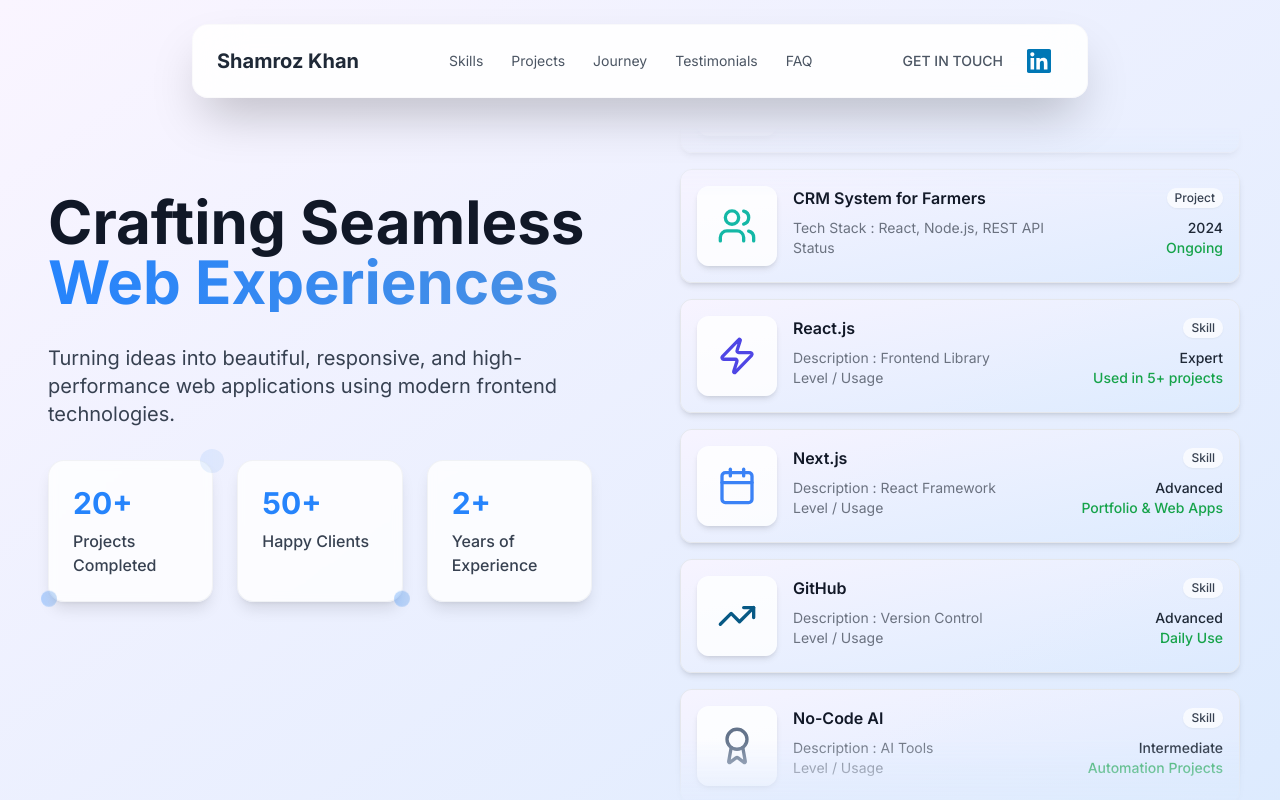
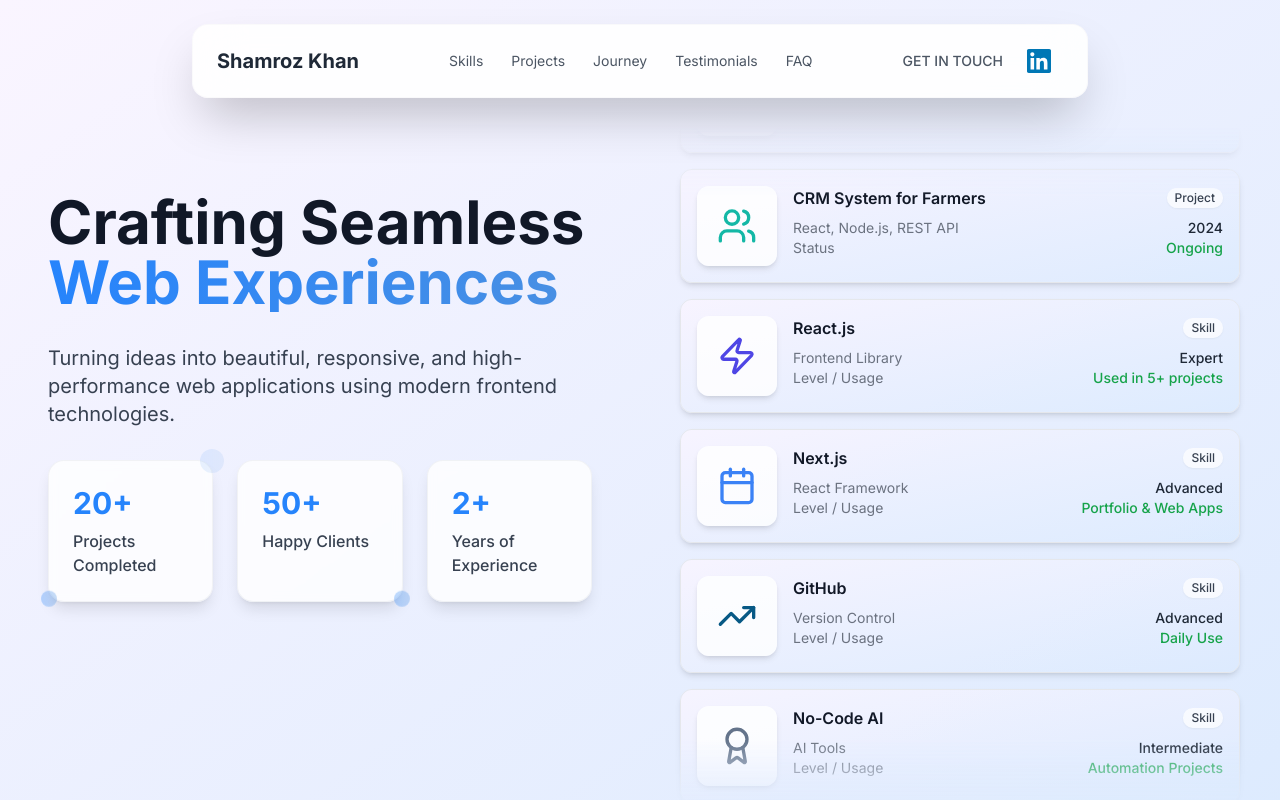
Before and after one commit to Shvmroz/project-next-portfolio, a Next.js app: page / in a window 1280 px wide. Shown: the top 800 px of the page. Built offline with nearby package versions, Linux system fonts and the light colour scheme.

Commit message:
Updated Hero.tsx

```diff
--- a/components/Hero.tsx
+++ b/components/Hero.tsx
@@ -140,7 +140,7 @@ function EventCard({ event, index }: { event: (typeof portfolioHistory)[0]; inde
           <div className="gap-x-4 gap-y-1 text-xs sm:text-sm">
             <div className="flex justify-between">
               <span className="text-gray-500 text-xs sm:text-sm">
-                {event.type === "Project" ? "Tech Stack" : "Description"} : {event.attendees}
+                {event.attendees}
               </span>
               <span className="font-medium text-gray-800 text-xs sm:text-sm">
                 {event.date}
```
